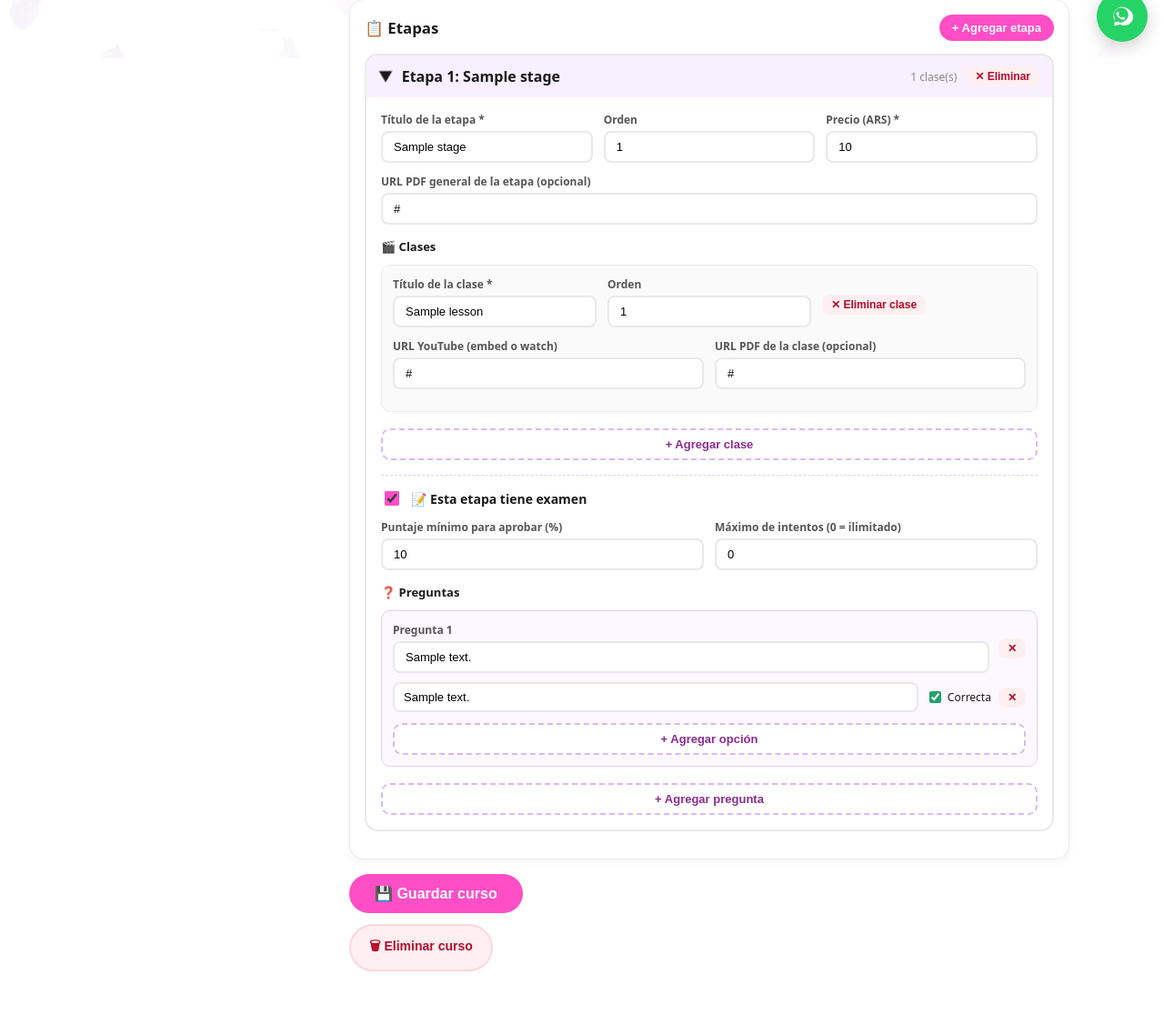
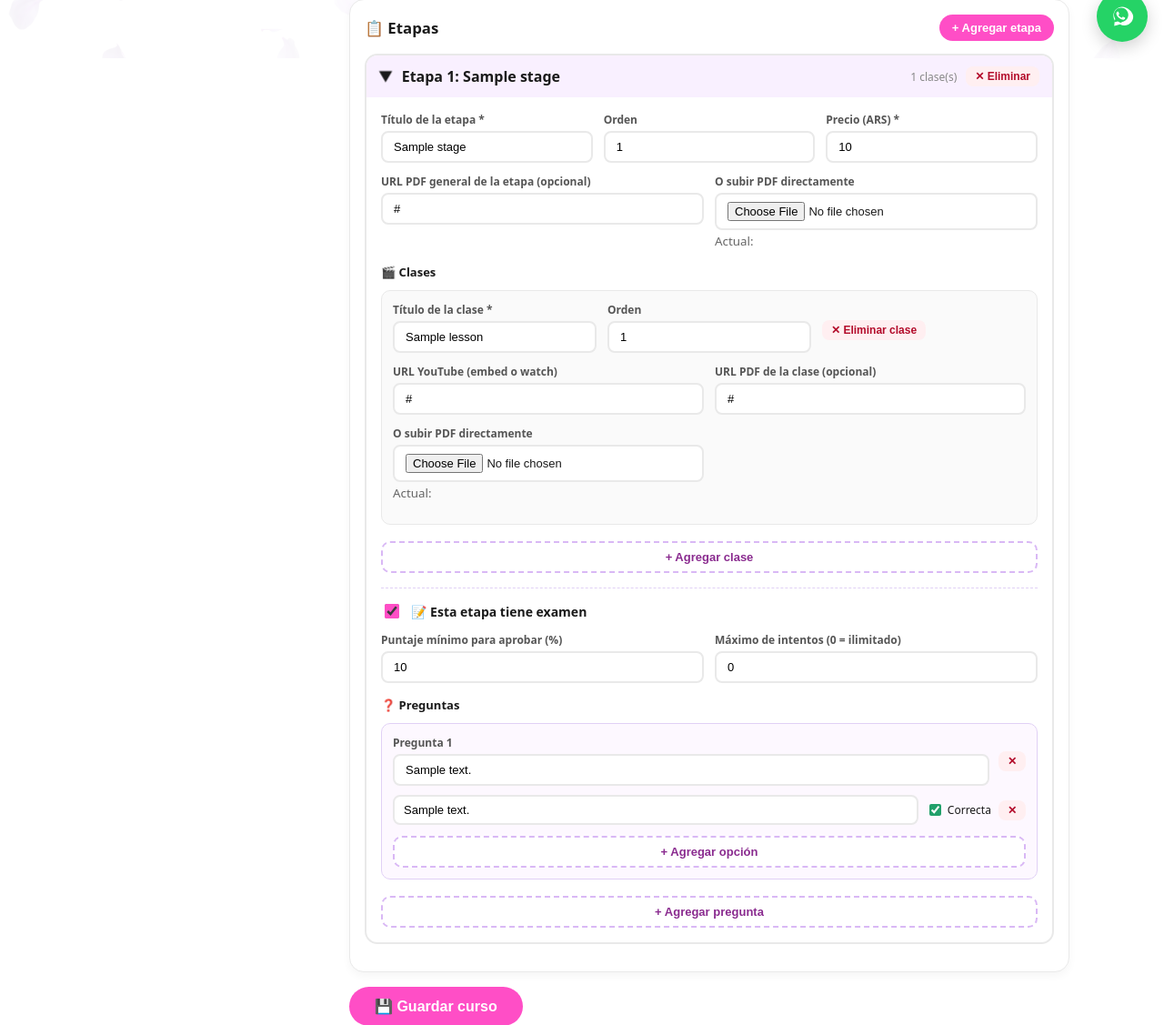
Before and after one commit to NachoGuidali/infinito_produccion, a Django app: page /panel-admin/cursos/1/ in a window 1280 px wide. Shown: the part 736-1863 px from the top of the page at 91% size. Run offline with Django 5.2, Linux system fonts and the light colour scheme; a user stored in the database is signed in; tables that the repository leaves empty hold one stand-in row (values such as "Sample post"); grey boxes marked "Sample" are stand-in pictures.

Commit message:
certificado con fecha de emisión persistida; PDFs subibles directo en wizard
Co-Authored-By: Claude Sonnet 4.6 <noreply@anthropic.com>

```diff
--- a/lms/models.py
+++ b/lms/models.py
@@ -102,8 +102,14 @@ class Stage(TimeStamped):
     slug = models.SlugField()
     order = models.PositiveIntegerField(default=1)
     price_ars = models.DecimalField(max_digits=12, decimal_places=2)
-    # PDF general (opcional): usar Drive /preview o link directo
     pdf_url = models.URLField(blank=True)
+    pdf_file = models.FileField(upload_to="stage_pdfs/", null=True, blank=True)
+
+    @property
+    def pdf_src(self):
+        if self.pdf_file:
+            return self.pdf_file.url
+        return self.pdf_url
 
     class Meta:
         unique_together = ('course', 'slug')
@@ -117,9 +123,15 @@ class Lesson(TimeStamped):
     stage = models.ForeignKey(Stage, related_name='lessons', on_delete=models.CASCADE)
     title = models.CharField(max_length=200)
     youtube_url = models.URLField(blank=True)
-    # PDF por clase (opcional)
     pdf_url = models.URLField(blank=True)
+    pdf_file = models.FileField(upload_to="lesson_pdfs/", null=True, blank=True)
     order = models.PositiveIntegerField(default=1)
+
+    @property
+    def pdf_src(self):
+        if self.pdf_file:
+            return self.pdf_file.url
+        return self.pdf_url
 
     class Meta:
         ordering = ['order']
@@ -162,6 +174,7 @@ class Enrollment(TimeStamped):
     user = models.ForeignKey(User, related_name='enrollments', on_delete=models.CASCADE)
     course = models.ForeignKey(Course, related_name='enrollments', on_delete=models.CASCADE)
     started_at = models.DateTimeField(default=timezone.now)
+    certificate_issued_at = models.DateTimeField(null=True, blank=True)
 
     class Meta:
         unique_together = ('user', 'course')
--- a/lms/templates/lms/course_wizard.html
+++ b/lms/templates/lms/course_wizard.html
@@ -168,10 +168,15 @@
                            min="0" step="1" required placeholder="Ej: 1500">
                   </div>
                 </div>
-                <div class="field-row single">
+                <div class="field-row">
                   <div class="field">
                     <label>URL PDF general de la etapa (opcional)</label>
                     <input type="url" name="stage_{{ forloop.counter0 }}_pdf" value="{{ stage.pdf_url }}" placeholder="https://drive.google.com/...">
+                  </div>
+                  <div class="field">
+                    <label>O subir PDF directamente</label>
+                    <input type="file" name="stage_{{ forloop.counter0 }}_pdf_file" accept=".pdf">
+                    {% if stage.pdf_file %}<small style="color:#666">Actual: {{ stage.pdf_file.name|slice:"11:" }}</small>{% endif %}
                   </div>
                 </div>
 
@@ -203,6 +208,11 @@
                         <div class="field">
                           <label>URL PDF de la clase (opcional)</label>
                           <input type="url" name="stage_{{ forloop.parentloop.counter0 }}_lesson_{{ forloop.counter0 }}_pdf" value="{{ lesson.pdf_url }}" placeholder="https://drive.google.com/...">
+                        </div>
+                        <div class="field">
+                          <label>O subir PDF directamente</label>
+                          <input type="file" name="stage_{{ forloop.parentloop.counter0 }}_lesson_{{ forloop.counter0 }}_pdf_file" accept=".pdf">
+                          {% if lesson.pdf_file %}<small style="color:#666">Actual: {{ lesson.pdf_file.name|slice:"12:" }}</small>{% endif %}
                         </div>
                       </div>
                     </div>
--- a/lms/views.py
+++ b/lms/views.py
@@ -24,6 +24,7 @@ import mercadopago
 
 from .models import (
     Course,
+    Enrollment,
     Stage,
     Lesson,
     Quiz,
@@ -294,18 +295,18 @@ def course_detail(request, slug):
             )
             if not has_access:
                 continue
-            if getattr(st, "pdf_url", ""):
+            if st.pdf_src:
                 pdf_items.append(
                     {
                         "title": f"{st.title} — Material",
-                        "url": st.pdf_url,
+                        "url": st.pdf_src,
                         "source": "stage",
                     }
                 )
             for le in st.lessons.all():
-                if getattr(le, "pdf_url", ""):
+                if le.pdf_src:
                     pdf_items.append(
-                        {"title": le.title, "url": le.pdf_url, "source": "lesson"}
+                        {"title": le.title, "url": le.pdf_src, "source": "lesson"}
                     )
                 if getattr(le, "youtube_url", ""):
                     video_lessons.append(le)
@@ -385,10 +386,15 @@ def course_certificate(request, slug):
     if total_stages == 0 or passed_count != total_stages:
         return HttpResponseForbidden("El curso no está finalizado.")
 
-    # 📅 Fecha real de finalización = última etapa aprobada
-    completion_date = passed_qs.aggregate(
-        completed_at=Max("passed_at")
-    )["completed_at"]
+    enrollment = Enrollment.objects.filter(user=request.user, course=course).first()
+    if not enrollment:
+        return HttpResponseForbidden("No tenés inscripción en este curso.")
+
+    if not enrollment.certificate_issued_at:
+        enrollment.certificate_issued_at = passed_qs.aggregate(
+            completed_at=Max("passed_at")
+        )["completed_at"] or timezone.now()
+        enrollment.save(update_fields=["certificate_issued_at"])
 
     full_name = (request.user.get_full_name() or request.user.username).strip()
 
@@ -398,7 +404,7 @@ def course_certificate(request, slug):
         {
             "course": course,
             "user_fullname": full_name,
-            "completion_date": completion_date,
+            "completion_date": enrollment.certificate_issued_at,
         },
     )
 
@@ -1310,6 +1316,9 @@ def course_wizard_save(request, course_id=None):
         stage.order     = int(POST.get(f"stage_{n}_order") or n + 1)
         stage.price_ars = Decimal(int(POST.get(f"stage_{n}_price") or 0))
         stage.pdf_url   = POST.get(f"stage_{n}_pdf", "").strip()
+        pdf_file = request.FILES.get(f"stage_{n}_pdf_file")
+        if pdf_file:
+            stage.pdf_file = pdf_file
 
         # Generar slug de etapa único dentro del curso
         stage_base_slug = slugify(stage_title)
@@ -1352,6 +1361,9 @@ def course_wizard_save(request, course_id=None):
             lesson.youtube_url = POST.get(f"stage_{n}_lesson_{m}_youtube", "").strip()
             lesson.pdf_url     = POST.get(f"stage_{n}_lesson_{m}_pdf", "").strip()
             lesson.order       = int(POST.get(f"stage_{n}_lesson_{m}_order") or m + 1)
+            pdf_file = request.FILES.get(f"stage_{n}_lesson_{m}_pdf_file")
+            if pdf_file:
+                lesson.pdf_file = pdf_file
             lesson.save()
             submitted_lesson_ids.add(lesson.pk)
 
```
Also changed, not shown: lms/templates/lms/stage_detail.html (+6 -6 lines), lms/migrations/0010_enrollment_certificate_issued_at.py (added), lms/migrations/0011_stage_pdf_file_lesson_pdf_file.py (added).
